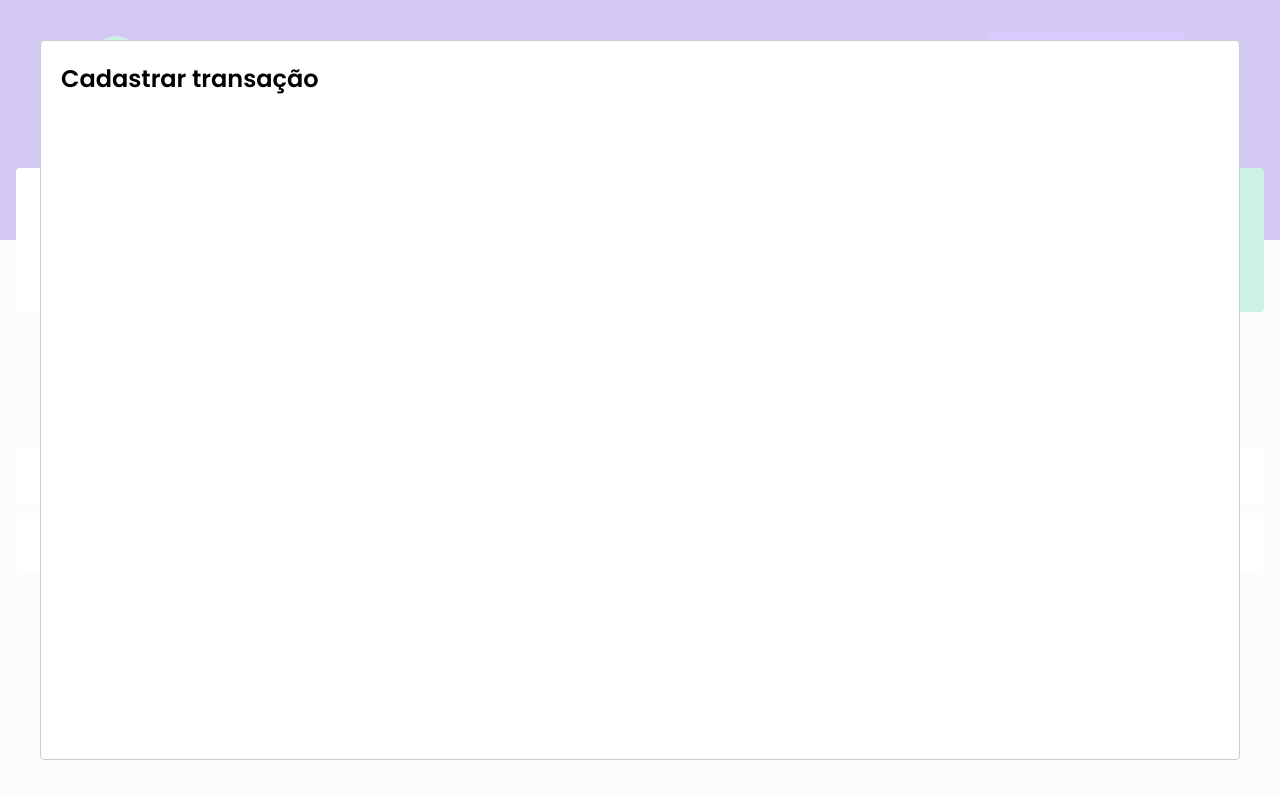
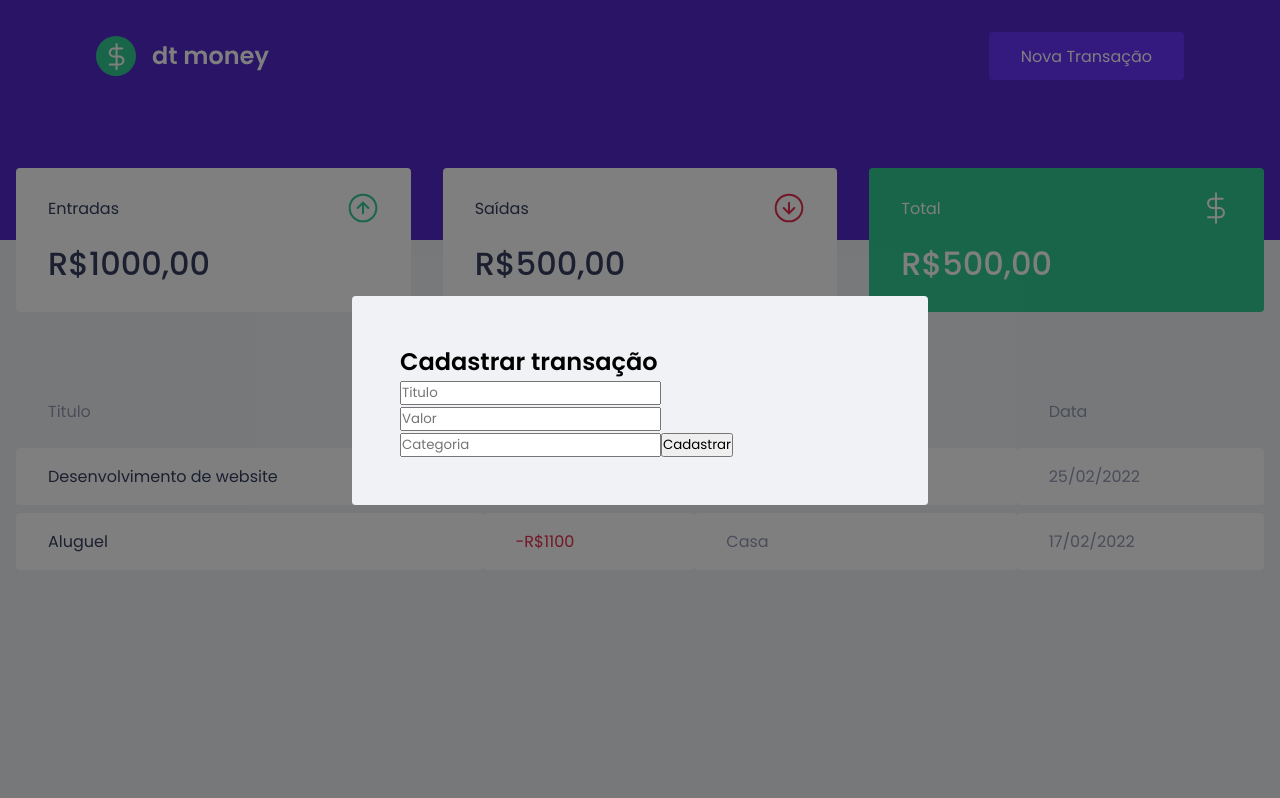
Before and after one commit to jvkass/dtmoney, a React (Create React App) app: page / in a window 1280 px wide. Both pictures are taken after a click on the button "Nova Transação". Built offline with nearby package versions, Linux system fonts and the light colour scheme; no server answers; what miragejs would draw is missing.

Commit message:
Criação do formulários e estilização do modal

```diff
--- a/src/components/NewTransactionModal/index.tsx
+++ b/src/components/NewTransactionModal/index.tsx
@@ -1,17 +1,38 @@
 import Modal from "react-modal";
+import { Container } from "./styles";
 
 interface NewTransactionModalProps {
     onIsOpen: boolean;
-    onIsRequestClose:()=>void;
+    onIsRequestClose: () => void;
 }
 
-export function NewTransactionModal({onIsOpen, onIsRequestClose}:NewTransactionModalProps){
-   return(
+export function NewTransactionModal({ onIsOpen, onIsRequestClose }: NewTransactionModalProps) {
+    return (
         <Modal
             isOpen={onIsOpen}
             onRequestClose={onIsRequestClose}
+            overlayClassName="react-modal-overlay"
+            className="react-modal-content"
         >
+
+            <Container>
                 <h2>Cadastrar transação</h2>
+
+                <input
+                    placeholder="Titulo"
+                />
+
+                <input
+                    type="number"
+                    placeholder="Valor"
+                />
+
+                <input
+                    placeholder="Categoria"
+                />
+
+                <button placeholder="submit">Cadastrar</button>
+            </Container>
         </Modal>
     );
 }
--- /dev/null
+++ b/src/components/NewTransactionModal/styles.ts
@@ -0,0 +1,6 @@
+import styled from "styled-components";
+
+
+export const Container = styled.form`
+
+`
--- a/src/styles/global.ts
+++ b/src/styles/global.ts
@@ -54,4 +54,29 @@
         opacity: 0.6;
         cursor: not-allowed;
     }
+
+    .react-modal-overlay{
+        background: rgba(0,0,0,0.5);
+
+        position: fixed;
+        top: 0;
+        bottom:0;
+        right: 0;
+        left: 0;
+
+        display: flex;
+        align-items: center;
+        justify-content: center;
+    }
+
+
+    .react-modal-content{
+        width: 100%;
+        max-width: 576px;
+        background:var(--background);
+
+        padding: 3rem;
+        position: relative;
+        border-radius: 0.24rem;
+    }
 `
```
Lines whose indentation alone changed are shown as unchanged.
